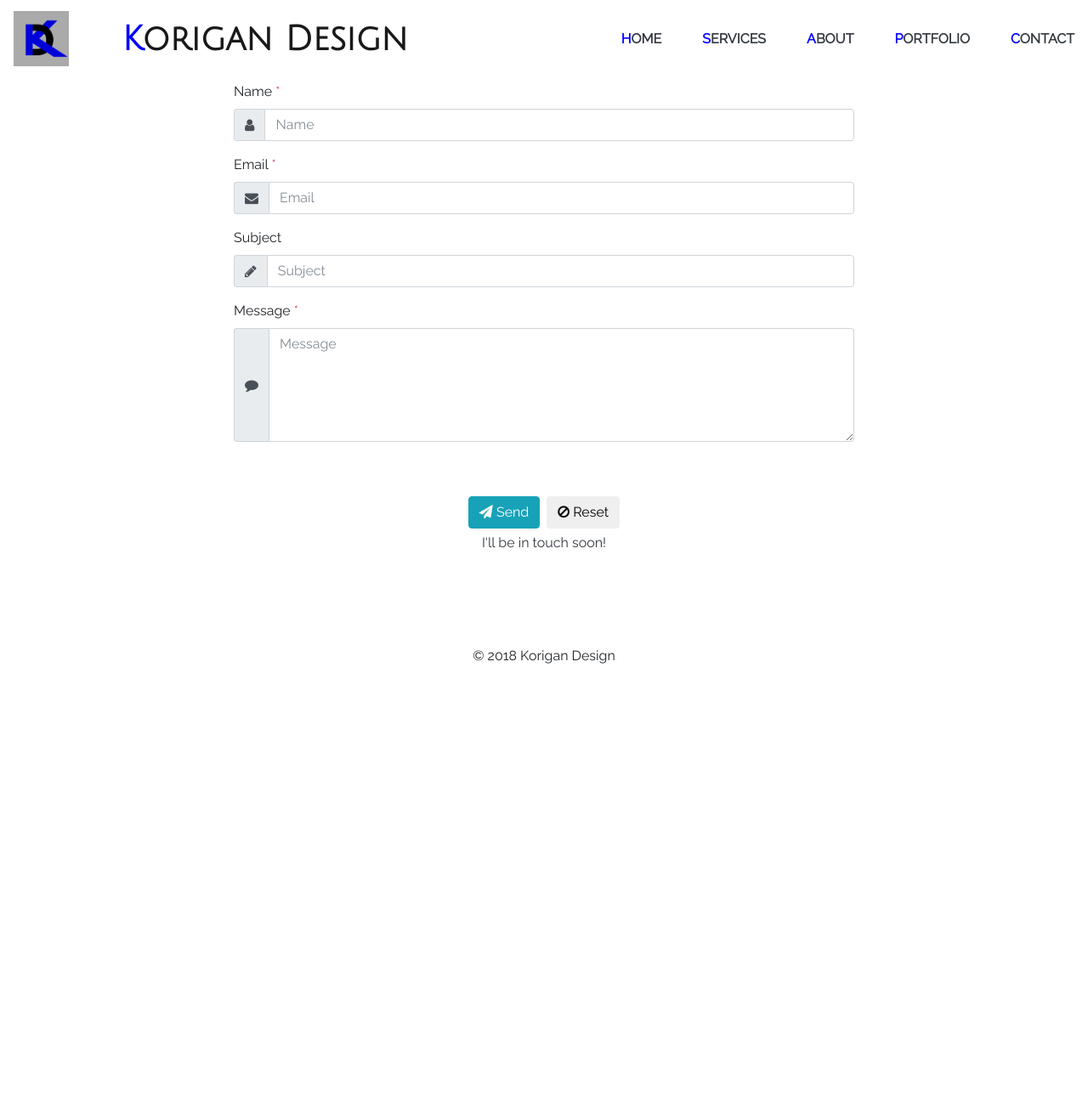
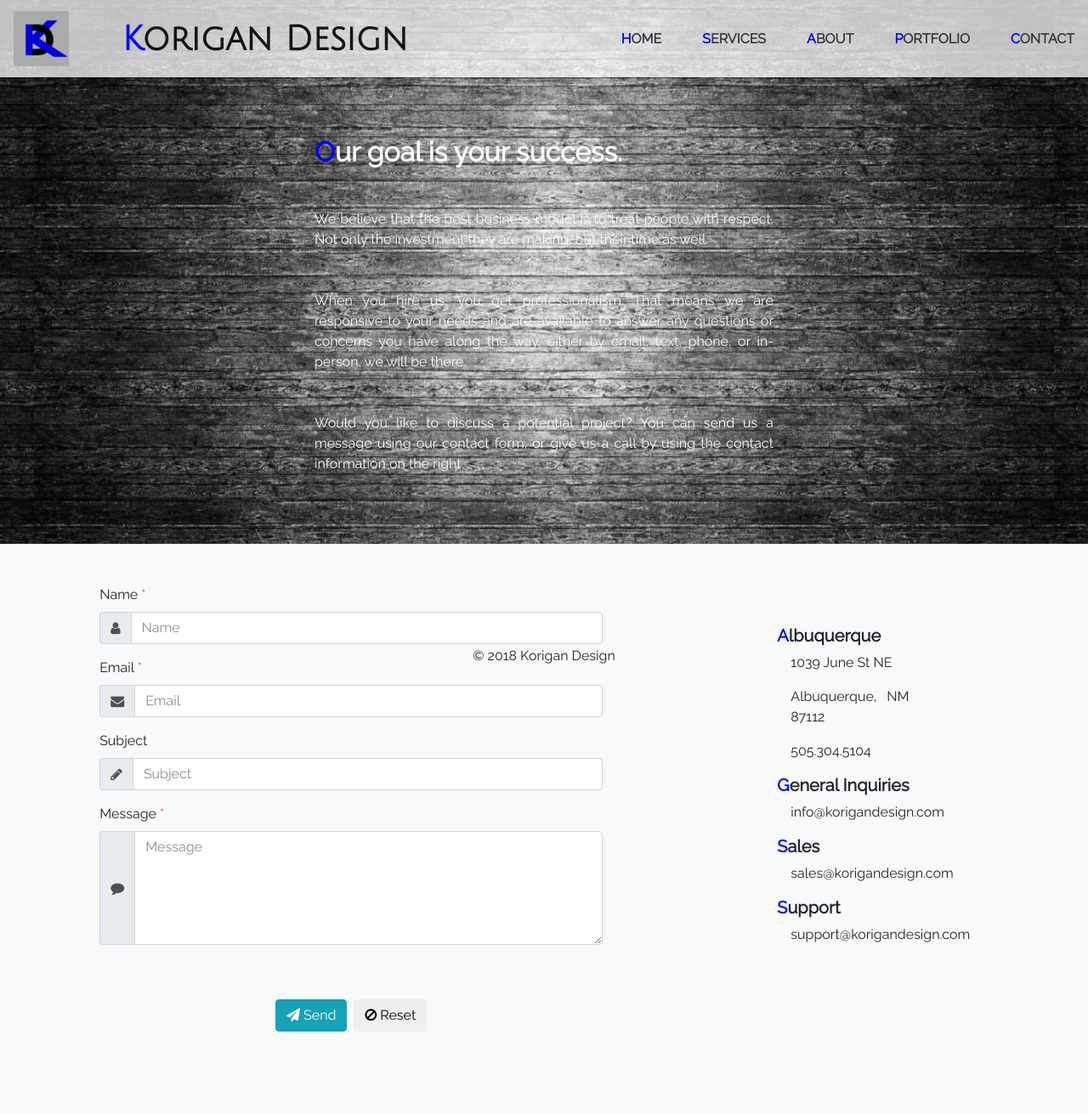
Before and after one commit to Koriganp/korigandesign, a PHP site: page /contact/index.php in a window 1280 px wide. Shown: the whole page at 85% size. Before the commit the page ends 781 px from the top, so only its background shows below. Run offline with PHP 8.4, Linux system fonts and the light colour scheme; some libraries are stand-ins or nearby versions.

Commit message:
working on contact page

```diff
--- a/contact/index.php
+++ b/contact/index.php
@@ -11,22 +11,40 @@ require_once("../php/partials/head-utils.php");
 
 <?php require_once("../php/partials/header.php");?>
 
-	<!-- Add Background !!All Content goes here!!-->
+	<!-- Information -->
 
-	<div class="bg">
-		<div class="p-5">
+	<section class="contact-content text-light">
+		<div class="contact-background">
+			<div class="container move-down contact-info">
+				<div class="row">
+					<div class="col-3"></div>
+					<div class="col-6">
+						<h2 class="font-weight-bold"><span class="first-letter">O</span>ur goal is your success.</h2>
+						<p class="mt-5">We believe that the best business model is to treat people with respect. Not only the investment they are making, but their time as well.</p>
+						<p class="mt-5">When you hire us, you get professionalism. That means we are responsive to your needs and are available to answer any questions or concerns you have along the way, either by email, text, phone, or in-person, we will be there.</p>
+						<p class="mt-5">Would you like to discuss a potential project? You can send us a message using our contact form, or give us a call by using the contact information on the right.</p>
+					</div>
+					<div class="col-3"></div>
+				</div>
+			</div>
 		</div>
+	</section>
 
 		<!-- Structure for Form -->
 
-		<main class="container p-t-nav">
+		<main class="jumbotron-fluid bg-light pt-5">
 			<div class="row row-flex content-wrap">
-				<div class="col-2">
-				</div>
-				<div class="col-8 content-panel">
+
+
+
+				<!-- Form -->
+
+				<div class="col-1"></div>
+
+				<div class="col-6 content-panel pr-5 ml-2">
 					<div>
 
-						<!-- Form -->
+						<!-- Name Line -->
 
 						<form id="contact-form" action="<?php echo $PREFIX;?>php/mailer.php" method="post" novalidate>
 							<div class="form-group">
@@ -38,6 +56,9 @@ require_once("../php/partials/head-utils.php");
 									<input type="text" class="form-control" id="name" name="name" placeholder="Name">
 								</div>
 							</div>
+
+							<!-- Email Line -->
+
 							<div class="form-group">
 								<label for="email">Email <span class="text-danger">*</span></label>
 								<div class="input-group">
@@ -47,6 +68,9 @@ require_once("../php/partials/head-utils.php");
 									<input type="email" class="form-control" id="email" name="email" placeholder="Email">
 								</div>
 							</div>
+
+							<!-- Subject Line -->
+
 							<div class="form-group">
 								<label for="subject">Subject</label>
 								<div class="input-group">
@@ -56,6 +80,9 @@ require_once("../php/partials/head-utils.php");
 									<input type="text" class="form-control" id="subject" name="subject" placeholder="Subject">
 								</div>
 							</div>
+
+							<!-- Message Field -->
+
 							<div class="form-group">
 								<label for="message">Message <span class="text-danger">*</span></label>
 								<div class="input-group">
@@ -74,7 +101,7 @@ require_once("../php/partials/head-utils.php");
 
 							<!-- Submit/Reset Buttons -->
 
-							<div class="d-flex justify-content-center mt-3">
+							<div class="d-flex justify-content-center mt-3 mb-5 pb-5">
 								<button class="btn btn-info mr-1" type="submit"><i class="fa fa-paper-plane"></i> Send</button>
 								<button class="btn btn-default ml-1" type="reset"><i class="fa fa-ban"></i> Reset</button>
 							</div>
@@ -89,16 +116,36 @@ require_once("../php/partials/head-utils.php");
 						</div>
 					</div>
 				</div>
-				<div class="col-2">
+
+				<!-- Spacing -->
+
+				<div class="col-1"></div>
+
+				<!-- Contact Info -->
+
+				<div class="col-2 pl-5 pt-5">
+					<div>
+						<h5 class="font-weight-bold"><span class="first-letter">A</span>lbuquerque</h5>
+						<p class="ml-3">1039 June St NE</p>
+						<p class="ml-3">Albuquerque, NM 87112</p>
+						<p class="ml-3">505.304.5104</p>
+					</div>
+					<div class="my-3">
+						<h5 class="font-weight-bold"><span class="first-letter">G</span>eneral Inquiries</h5>
+						<p class="ml-3">info@korigandesign.com</p>
+					</div>
+					<div class="my-3">
+						<h5 class="font-weight-bold"><span class="first-letter">S</span>ales</h5>
+						<p class="ml-3">sales@korigandesign.com</p>
+					</div>
+					<div class="my-3">
+						<h5 class="font-weight-bold"><span class="first-letter">S</span>upport</h5>
+						<p class="ml-3">support@korigandesign.com</p>
+					</div>
 				</div>
 			</div>
 		</main>
 
-		<div>
-			<p class="d-flex justify-content-center text-dark mt-1">I'll be in touch soon!</p>
-		</div>
-	</div>
-
 	<!-- Footer -->
 
 <?php require_once("../php/partials/footer.php");?>
--- a/styles/style.css
+++ b/styles/style.css
@@ -326,3 +326,54 @@ li > a:hover {
 	height: auto;
 	width: auto;
 }
+
+/**************/
+/*Contact Page*/
+/**************/
+
+/*Page Content*/
+
+.contact-content {
+	position: relative;
+	overflow: hidden;
+	height: 80vh;
+	-webkit-background-size: cover;
+	background-size: cover;
+	background: fixed center center;
+}
+
+.contact-background {
+	position: absolute;
+	top: 0;
+	left: 0;
+	right: 0;
+	bottom: 0;
+	z-index: 1;
+}
+
+.contact-background:before {
+	content: "";
+	position: absolute;
+	top: 0;
+	left: 0;
+	right: 0;
+	bottom: 0;
+	height: 100%;
+	z-index: -1;
+	background: center top no-repeat;
+	overflow: hidden;
+}
+
+/*xs to lg*/
+@media(min-width: 769px){
+	.contact-content {
+		background-image: url(../images/contact-background.jpg);
+	}
+}
+
+/*xs to 0*/
+@media(max-width: 768px) {
+	.contact-content .contact-background:before {
+		background-image: url(../images/contact-background.jpg);
+	}
+}
```
Also changed, not shown: images/contact-background.jpg (added).
